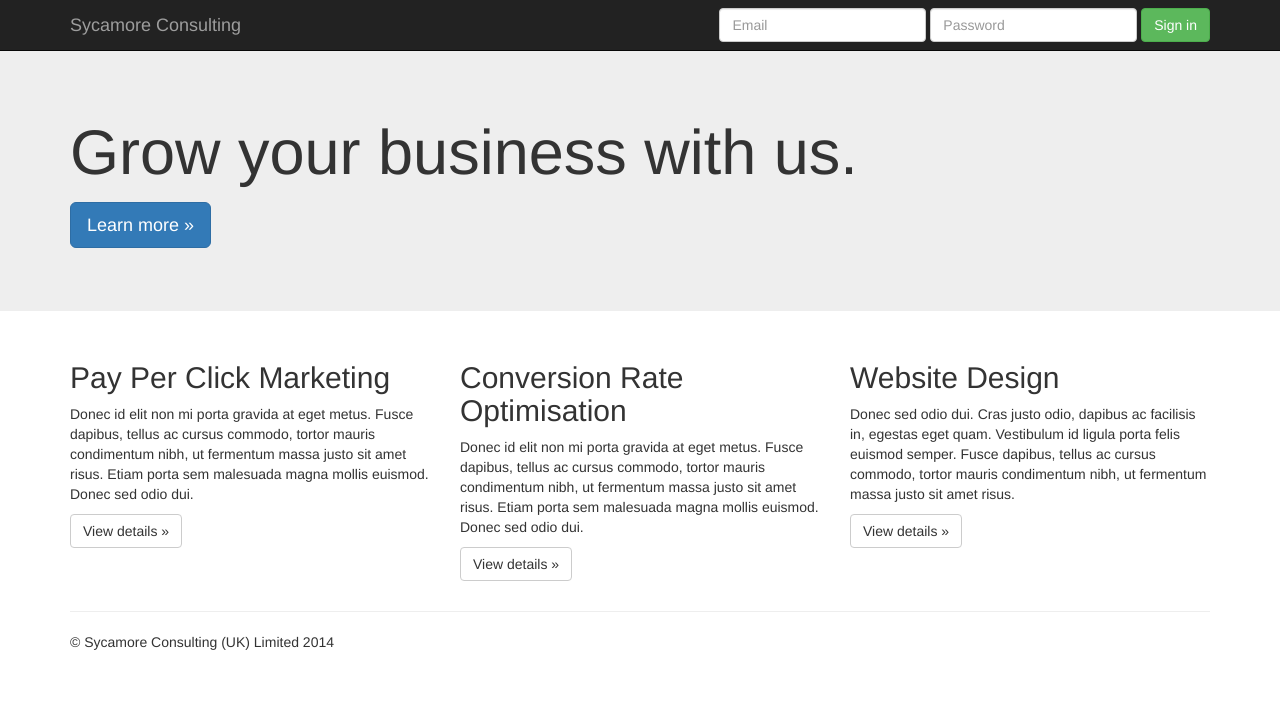
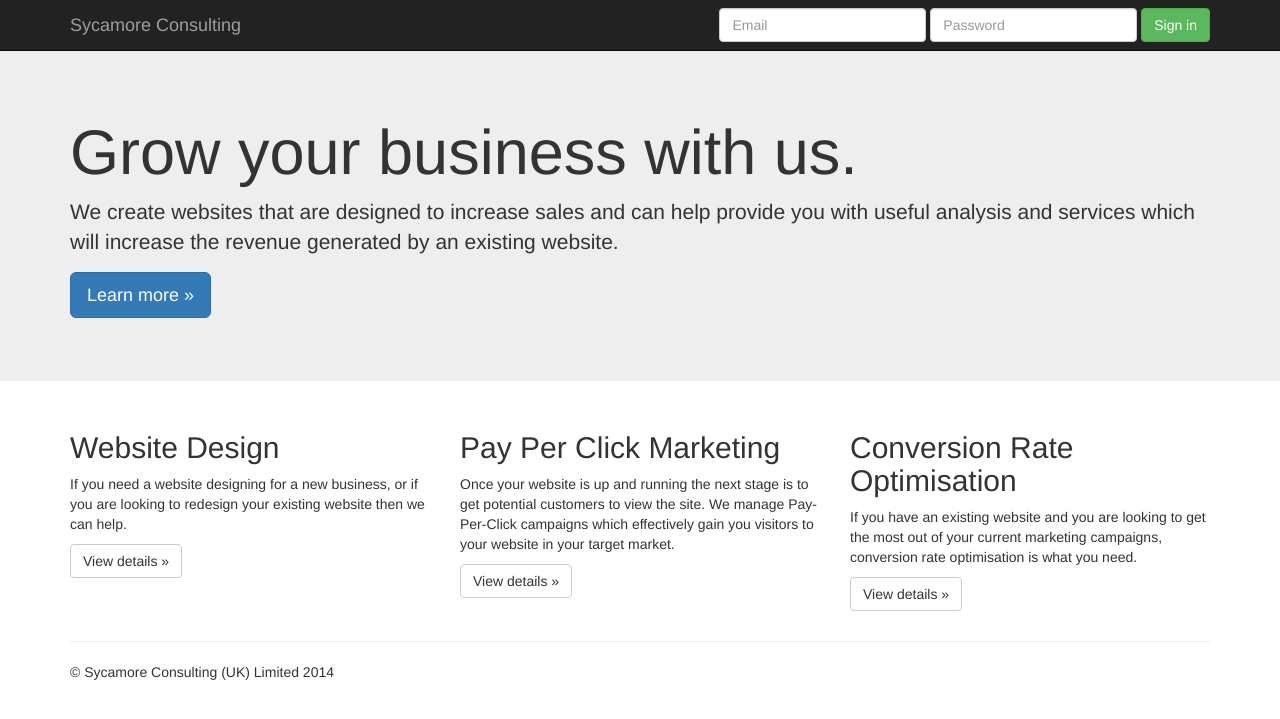
Before and after one commit to sycamoreconsulting/sycamoreconsulting.github.io, a Jekyll site: the page built from index.html, in a window 1280 px wide. Shown: the top 719 px of the page. Built offline with Jekyll 4.4.1, drawn with Linux system fonts in a browser that asks for light colours; nearby versions of some CDN libraries; Markdown is read by kramdown in place of the engine named in the settings.

Commit message:
Updated callout and product descriptions.

```diff
--- a/index.html
+++ b/index.html
@@ -5,7 +5,7 @@ title: Sycamore Consulting
     <div class="jumbotron">
       <div class="container">
         <h1>Grow your business with us.</h1>
-        <p></p>
+        <p>We create websites that are designed to increase sales and can help provide you with useful analysis and services which will increase the revenue generated by an existing website.</p>
         <p><a class="btn btn-primary btn-lg" role="button">Learn more &raquo;</a></p>
       </div>
     </div>
@@ -13,19 +13,19 @@ title: Sycamore Consulting
     <div class="container">
       <div class="row">
         <div class="col-md-4">
+          <h2>Website Design</h2>
+          <p>If you need a website designing for a new business, or if you are looking to redesign your existing website then we can help.</p>
+          <p><a class="btn btn-default" href="/website-design/" role="button" title="Website Design">View details &raquo;</a></p>
+        </div>
+        <div class="col-md-4">
           <h2>Pay Per Click Marketing</h2>
-          <p>Donec id elit non mi porta gravida at eget metus. Fusce dapibus, tellus ac cursus commodo, tortor mauris condimentum nibh, ut fermentum massa justo sit amet risus. Etiam porta sem malesuada magna mollis euismod. Donec sed odio dui. </p>
-          <p><a class="btn btn-default" href="#" role="button">View details &raquo;</a></p>
+          <p>Once your website is up and running the next stage is to get potential customers to view the site. We manage Pay-Per-Click campaigns which effectively gain you visitors to your website in your target market.</p>
+          <p><a class="btn btn-default" href="/pay-per-click-marketing/" role="button" title="Pay Per Click Marketing">View details &raquo;</a></p>
         </div>
         <div class="col-md-4">
           <h2>Conversion Rate Optimisation</h2>
-          <p>Donec id elit non mi porta gravida at eget metus. Fusce dapibus, tellus ac cursus commodo, tortor mauris condimentum nibh, ut fermentum massa justo sit amet risus. Etiam porta sem malesuada magna mollis euismod. Donec sed odio dui. </p>
-          <p><a class="btn btn-default" href="#" role="button">View details &raquo;</a></p>
-        </div>
-        <div class="col-md-4">
-          <h2>Website Design</h2>
-          <p>Donec sed odio dui. Cras justo odio, dapibus ac facilisis in, egestas eget quam. Vestibulum id ligula porta felis euismod semper. Fusce dapibus, tellus ac cursus commodo, tortor mauris condimentum nibh, ut fermentum massa justo sit amet risus.</p>
-          <p><a class="btn btn-default" href="#" role="button">View details &raquo;</a></p>
+          <p>If you have an existing website and you are looking to get the most out of your current marketing campaigns, conversion rate optimisation is what you need.</p>
+          <p><a class="btn btn-default" href="/conversion-rate-optimisation/" role="button" title="Conversion Rate Optimisation">View details &raquo;</a></p>
         </div>
       </div>
       <hr />
```
